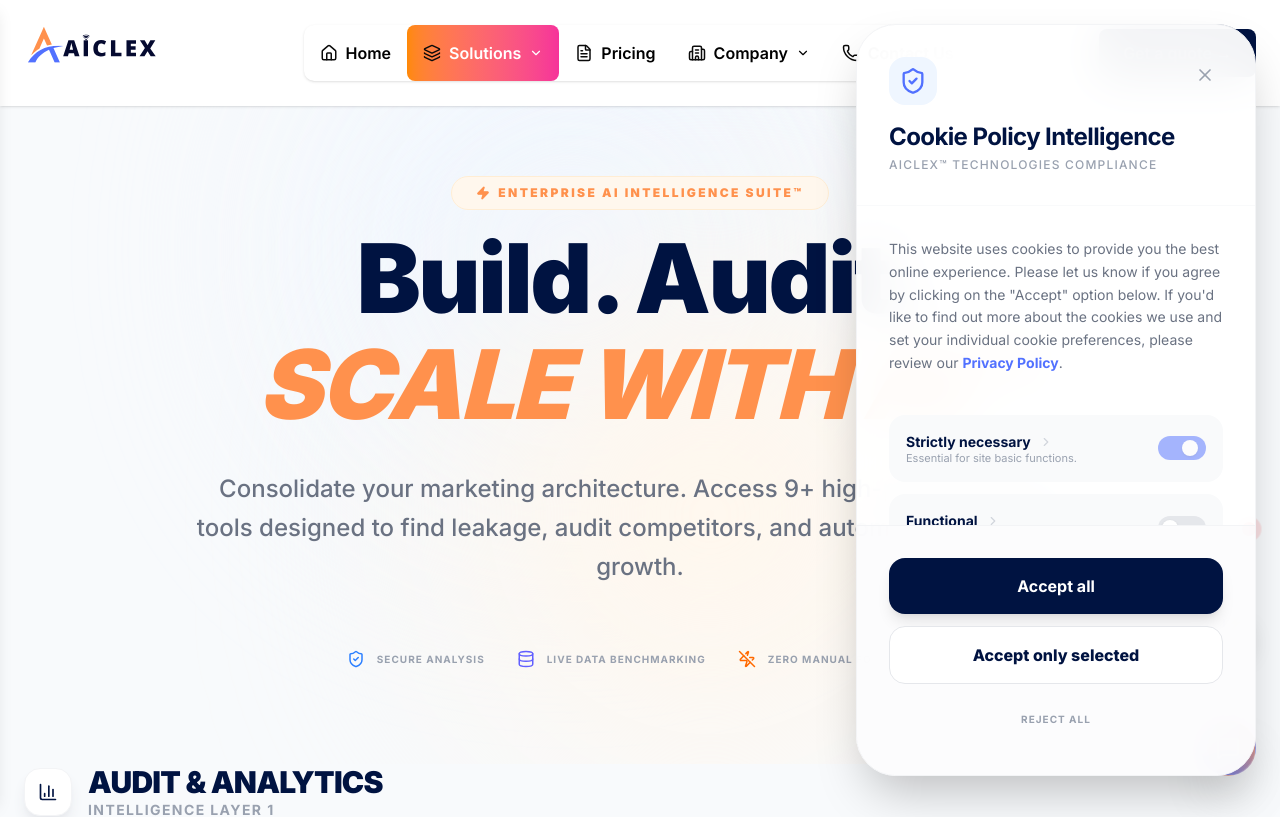
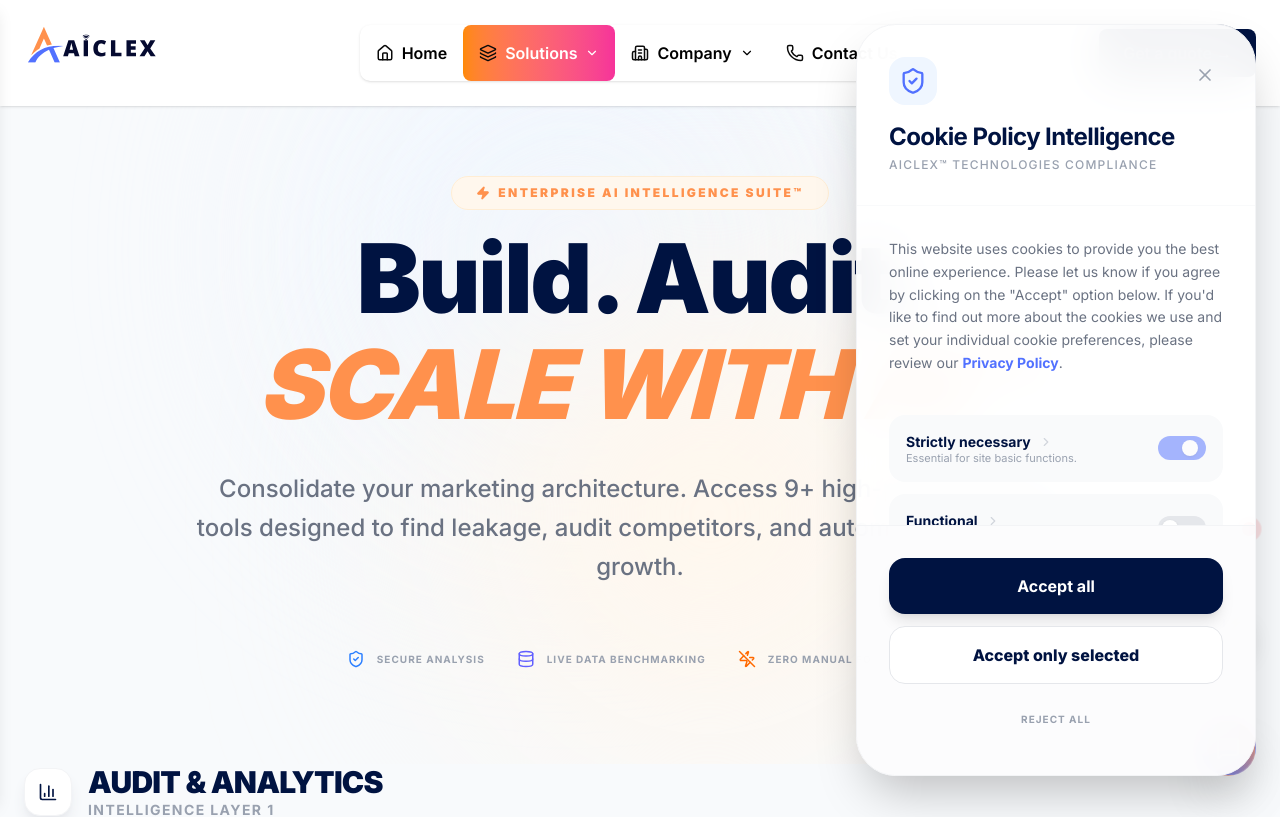
Before and after one commit to umeshkumar097/aiclex_web, a Next.js app: page /ai-tools in a window 1280 px wide. Shown: the top 817 px of the page. Built offline with nearby package versions, Linux system fonts and the light colour scheme.

Commit message:
chore: remove pricing and zoom links from navigation

```diff
--- a/components/Footer.tsx
+++ b/components/Footer.tsx
@@ -21,7 +21,6 @@
     { name: "About Us", href: "/about" },
     { name: "Careers", href: "/career" },
     { name: "Services", href: "/services" },
-    { name: "Plans & Pricing", href: "/pricing" },
     { name: "Latest Blogs", href: "/blog" },
     { name: "Service Locations", href: "/locations" },
     { name: "Contact Us", href: "/contact" },
@@ -39,7 +38,6 @@
     { name: "Real Estate CRM", href: "/real-estate-crm" },
     { name: "Plot Management Software", href: "/plot-management-software" },
     { name: "B2B Lead Generation", href: "/services/paid-media-advertisement" },
-    { name: "Zoom Reseller in India", href: "/services/zoom-reseller" },
     { name: "AI Customer Support", href: "/services/ai-agent-calling" },
     { name: "Enterprise WhatsApp API", href: "/services/whatsapp-marketing-automations" },
   ];
--- a/components/Navbar.tsx
+++ b/components/Navbar.tsx
@@ -46,11 +46,9 @@
       icon: <Layers size={18} aria-hidden="true" />,
       children: [
         { name: "All Services", href: "/services", icon: <Layers size={18} aria-hidden="true" /> },
-        { name: "Zoom", href: "/zoom", icon: <Video size={18} aria-hidden="true" /> },
         { name: "AI Tools Suite™", href: "/ai-tools", icon: <Sparkles size={18} aria-hidden="true" className="text-orange-500" /> },
       ],
     },
-    { name: "Pricing", href: "/pricing", icon: <FileText size={18} aria-hidden="true" /> },
     {
       name: "Company",
       href: "#",
```
